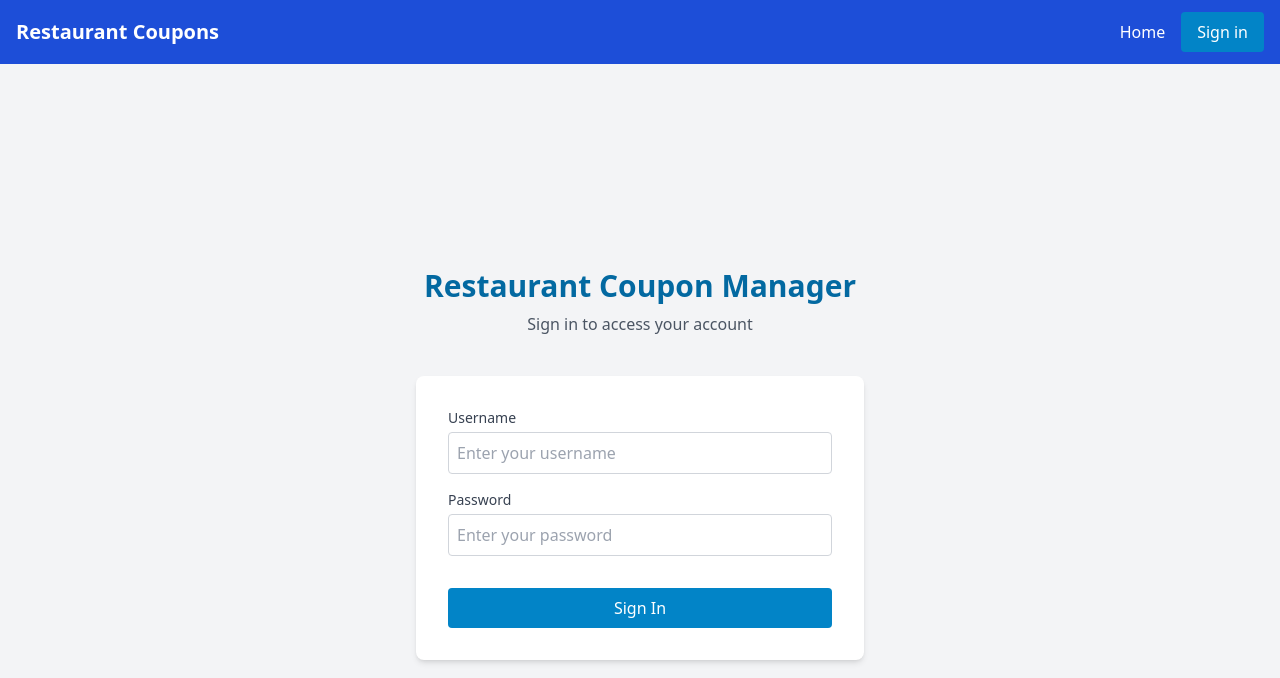
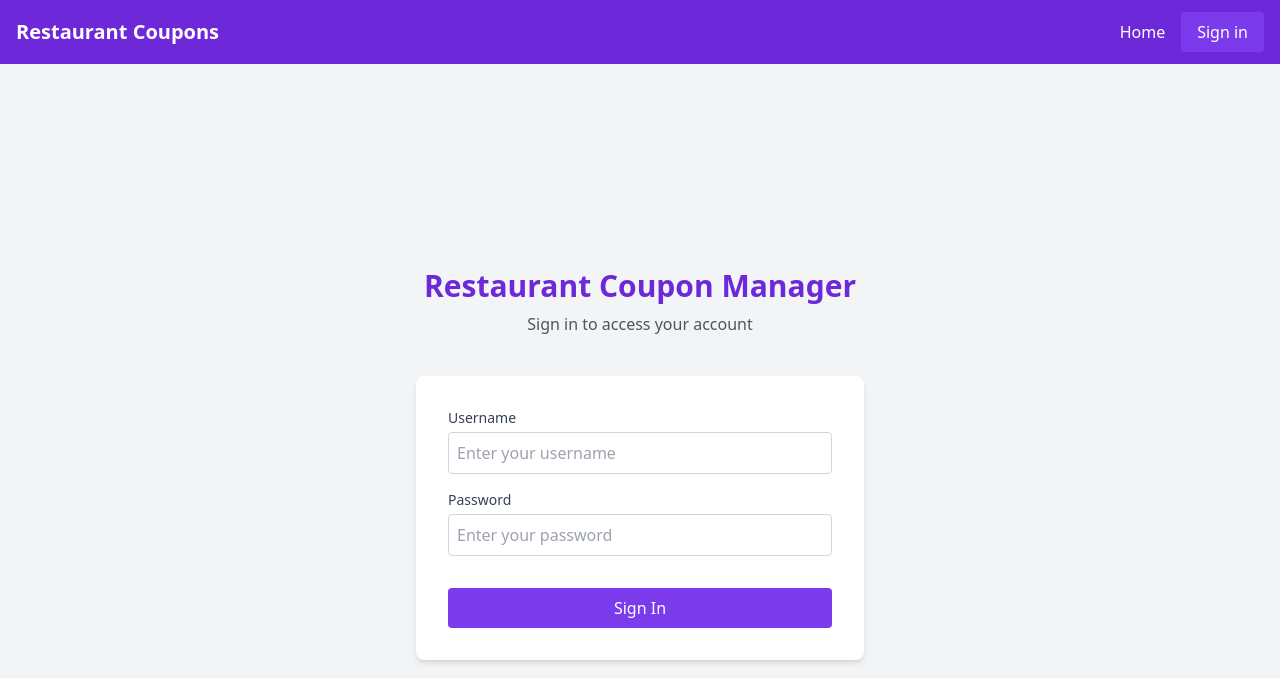
Before and after one commit to rafalwizen/restaurant-coupons-manager, a React (Vite) app: page /login in a window 1280 px wide. Shown: the top 678 px of the page. Built offline with nearby package versions, Linux system fonts and the light colour scheme; no server answers.

Commit message:
Change app colors

```diff
--- a/src/components/layout/Navbar.tsx
+++ b/src/components/layout/Navbar.tsx
@@ -13,20 +13,19 @@ const Navbar: React.FC = () => {
     };
 
     return (
-        <nav className="bg-blue-700 text-white shadow-md">
+        <nav className="bg-primary-700 text-white shadow-md">
             <div className="container mx-auto px-4 py-3 flex justify-between items-center">
                 <Link to="/" className="text-xl font-bold">Restaurant Coupons</Link>
 
                 <div className="hidden sm:flex items-center space-x-4">
-                    <Link to="/" className="hover:text-blue-200">Home</Link>
+                    <Link to="/" className="hover:text-secondary">Home</Link>
 
                     {isLoggedIn && user ? (
                         <>
-                            {/* Only show for admin users */}
                             {user.role === 'ADMIN' && (
                                 <>
-                                    <Link to="/admin/coupons" className="hover:text-blue-200">Manage Coupons</Link>
-                                    <Link to="/admin/images" className="hover:text-blue-200">Manage Images</Link>
+                                    <Link to="/admin/coupons" className="hover:text-secondary">Manage Coupons</Link>
+                                    <Link to="/admin/images" className="hover:text-secondary">Manage Images</Link>
                                 </>
                             )}
 
@@ -34,7 +33,7 @@ const Navbar: React.FC = () => {
                                 <span className="text-sm">Welcome, {user.username}</span>
                                 <Button
                                     onClick={handleLogout}
-                                    className="bg-red-600 hover:bg-red-700"
+                                    className="bg-primary-900 hover:bg-primary-800"
                                 >
                                     Logout
                                 </Button>
@@ -51,7 +50,7 @@ const Navbar: React.FC = () => {
                 <div className="flex items-center sm:hidden">
                     <button
                         type="button"
-                        className="inline-flex items-center justify-center p-2 rounded-md text-gray-400 hover:text-gray-500 hover:bg-gray-100 focus:outline-none focus:ring-2 focus:ring-inset focus:ring-primary-500"
+                        className="inline-flex items-center justify-center p-2 rounded-md text-muted-text hover:text-white hover:bg-muted-hover focus:outline-none focus:ring-2 focus:ring-inset focus:ring-primary-500"
                         aria-controls="mobile-menu"
                         aria-expanded="false"
                     >
@@ -75,12 +74,12 @@ const Navbar: React.FC = () => {
                 </div>
             </div>
 
-            {/* Mobile menu, toggle classes based on menu state */}
+            {/* Mobile menu */}
             <div className="sm:hidden" id="mobile-menu">
                 <div className="pt-2 pb-3 space-y-1">
                     <Link
                         to="/"
-                        className="border-transparent text-gray-200 hover:bg-blue-800 block pl-3 pr-4 py-2 text-base font-medium"
+                        className="border-transparent text-muted-text hover:bg-primary-800 block pl-3 pr-4 py-2 text-base font-medium"
                     >
                         Home
                     </Link>
@@ -91,13 +90,13 @@ const Navbar: React.FC = () => {
                                 <>
                                     <Link
                                         to="/admin/coupons"
-                                        className="border-transparent text-gray-200 hover:bg-blue-800 block pl-3 pr-4 py-2 text-base font-medium"
+                                        className="border-transparent text-muted-text hover:bg-primary-800 block pl-3 pr-4 py-2 text-base font-medium"
                                     >
                                         Manage Coupons
                                     </Link>
                                     <Link
                                         to="/admin/images"
-                                        className="border-transparent text-gray-200 hover:bg-blue-800 block pl-3 pr-4 py-2 text-base font-medium"
+                                        className="border-transparent text-muted-text hover:bg-primary-800 block pl-3 pr-4 py-2 text-base font-medium"
                                     >
                                         Manage Images
                                     </Link>
@@ -105,10 +104,10 @@ const Navbar: React.FC = () => {
                             )}
 
                             <div className="px-4 py-2">
-                                <div className="text-sm text-gray-200 mb-2">Welcome, {user.username}</div>
+                                <div className="text-sm text-muted-text mb-2">Welcome, {user.username}</div>
                                 <Button
                                     onClick={handleLogout}
-                                    className="bg-red-600 hover:bg-red-700 w-full"
+                                    className="bg-danger hover:bg-danger-dark w-full"
                                 >
                                     Logout
                                 </Button>
@@ -124,6 +123,7 @@ const Navbar: React.FC = () => {
                 </div>
             </div>
         </nav>
+
     );
 };
 
--- a/src/pages/CouponListPage.tsx
+++ b/src/pages/CouponListPage.tsx
@@ -26,7 +26,6 @@ const CouponListPage: React.FC = () => {
     const navigate = useNavigate();
     const { showToast } = useToast();
 
-    // Fetch coupons on initial load and when params change
     useEffect(() => {
         const fetchCoupons = async () => {
             try {
@@ -92,7 +91,6 @@ const CouponListPage: React.FC = () => {
         }
     };
 
-    // Filter coupons based on search term
     const filteredCoupons = coupons.filter(coupon =>
         coupon.name.toLowerCase().includes(searchTerm.toLowerCase()) ||
         coupon.discountValue.toString().includes(searchTerm)
@@ -104,7 +102,7 @@ const CouponListPage: React.FC = () => {
                 <h1 className="text-2xl font-bold">Coupon Management</h1>
                 <Button
                     onClick={() => navigate('/admin/coupons/new')}
-                    className="bg-green-600 hover:bg-green-700"
+                    className="bg-primary-600 hover:bg-primary-700"
                 >
                     Add New Coupon
                 </Button>
@@ -176,19 +174,19 @@ const CouponListPage: React.FC = () => {
                                         <td className="py-2 px-4 border-b flex gap-2">
                                             <Button
                                                 onClick={() => navigate(`/admin/coupons/${coupon.id}`)}
-                                                className="bg-blue-600 hover:bg-blue-700"
+                                                className="bg-primary-500 hover:bg-primary-700"
                                             >
                                                 View
                                             </Button>
                                             <Button
                                                 onClick={() => navigate(`/admin/coupons/${coupon.id}/edit`)}
-                                                className="bg-yellow-600 hover:bg-yellow-700"
+                                                className="bg-primary-500 hover:bg-primary-600"
                                             >
                                                 Edit
                                             </Button>
                                             <Button
                                                 onClick={() => openDeleteDialog(coupon.id)}
-                                                className="bg-red-600 hover:bg-red-700"
+                                                className="bg-primary-500 hover:bg-primary-800"
                                             >
                                                 Delete
                                             </Button>
@@ -210,7 +208,7 @@ const CouponListPage: React.FC = () => {
                         <Button
                             onClick={() => handlePageChange(Math.max(0, params.page! - 1))}
                             disabled={params.page === 0}
-                            className="bg-gray-600 hover:bg-gray-700 disabled:bg-gray-400"
+                            className="bg-primary-500 hover:bg-primary-600 disabled:bg-primary-300"
                         >
                             Previous
                         </Button>
@@ -218,7 +216,7 @@ const CouponListPage: React.FC = () => {
                         <Button
                             onClick={() => handlePageChange(params.page! + 1)}
                             disabled={filteredCoupons.length < params.size!}
-                            className="bg-gray-600 hover:bg-gray-700 disabled:bg-gray-400"
+                            className="bg-primary-500 hover:bg-primary-600 disabled:bg-primary-300"
                         >
                             Next
                         </Button>
--- a/tailwind.config.js
+++ b/tailwind.config.js
@@ -8,16 +8,27 @@ export default {
     extend: {
       colors: {
         primary: {
-          50: '#f0f9ff',
-          100: '#e0f2fe',
-          200: '#bae6fd',
-          300: '#7dd3fc',
-          400: '#38bdf8',
-          500: '#0ea5e9',
-          600: '#0284c7',
-          700: '#0369a1',
-          800: '#075985',
-          900: '#0c4a6e',
+          50: '#f5f3ff',
+          100: '#ede9fe',
+          200: '#ddd6fe',
+          300: '#c4b5fd',
+          400: '#a78bfa',
+          500: '#8b5cf6',
+          600: '#7c3aed',
+          700: '#6d28d9',
+          800: '#5b21b6',
+          900: '#4c1d95',
+        },
+        secondary: {
+          DEFAULT: '#d8b4fe',
+        },
+        danger: {
+          DEFAULT: '#e11d48',
+          dark: '#be123c',
+        },
+        muted: {
+          text: '#e5e7eb',
+          hover: '#ede9fe',
         },
       }
     },
```
